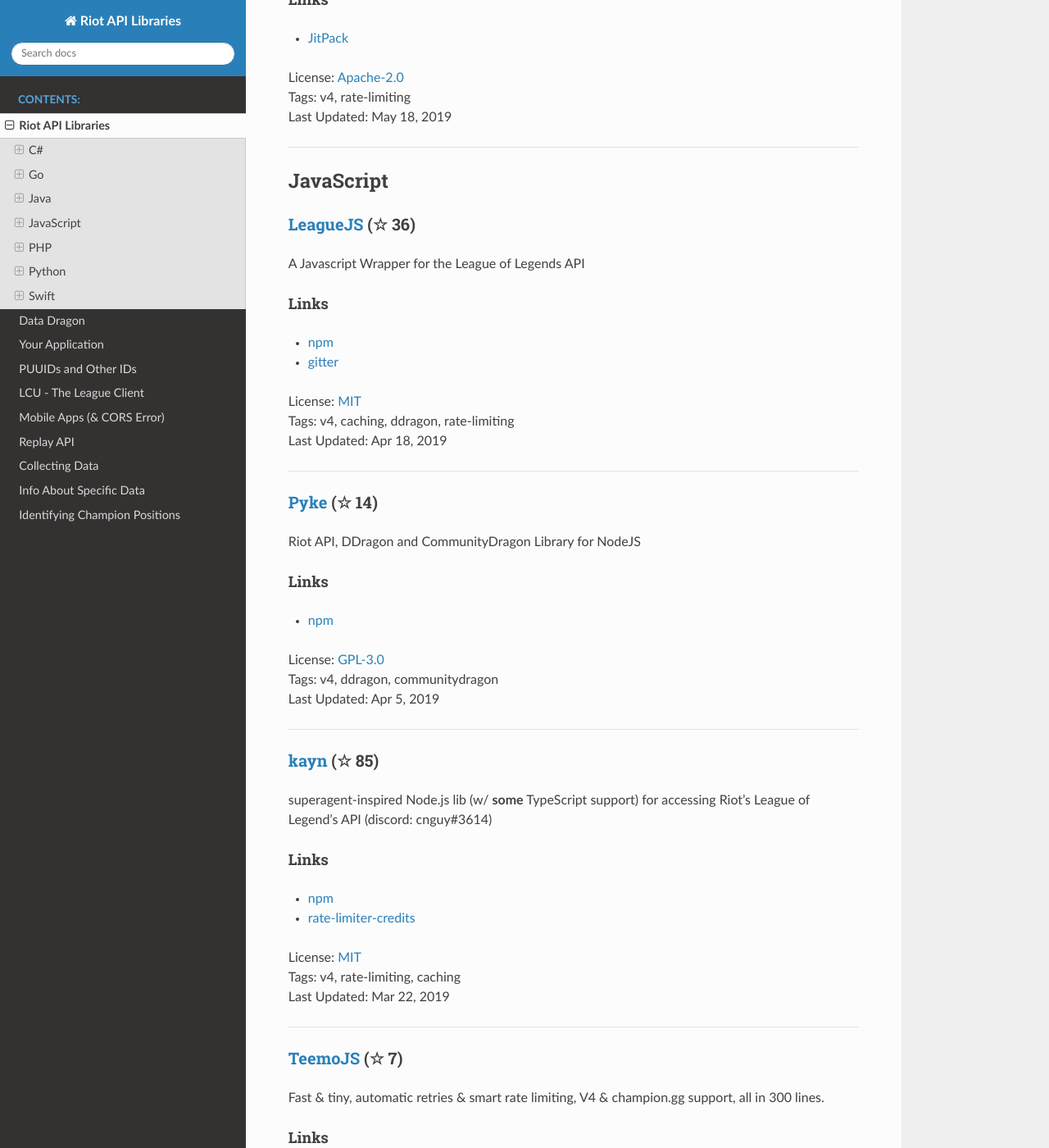
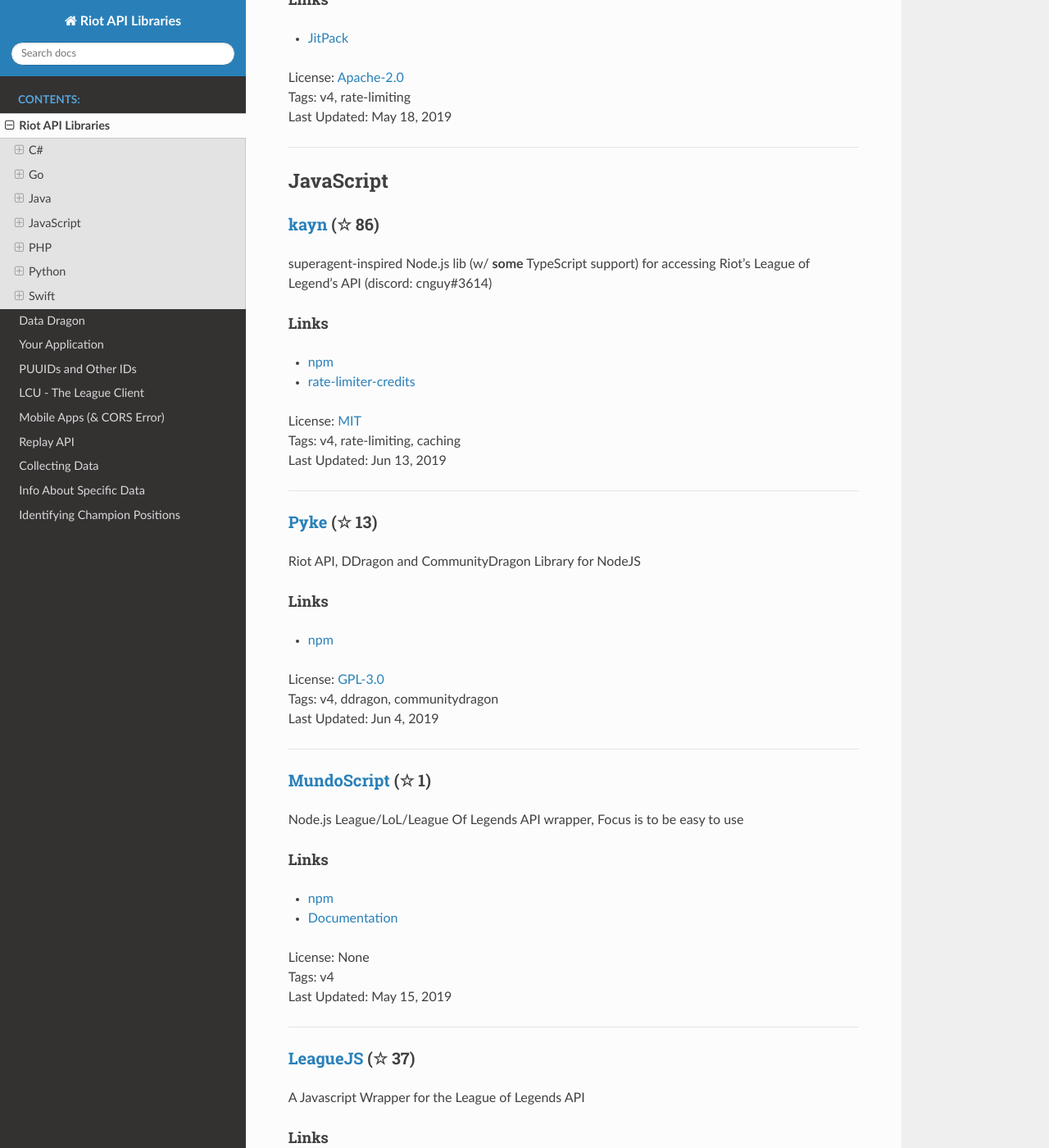
Before and after one commit to WxWatch/riot-api-libraries, a Sphinx documentation site: the page built from docs/libraries.rst, in a window 1280 px wide and 1400 px high, scrolled down 2062 px. Shown: the whole window at 82% size. Built offline with Sphinx 7.4.7 and the Read the Docs theme 2.0.0, drawn with Linux system fonts in a browser that asks for light colours; pages that are not in the unit, such as notebooks, are missing from menus; some of the changed text lies outside the part shown.

```diff
--- a/docs/libraries.rst
+++ b/docs/libraries.rst
@@ -15,11 +15,11 @@ Links
 - `NuGet <https://www.nuget.org/packages/MingweiSamuel.Camille/>`_
 | License: `LGPL-3.0 <http://choosealicense.com/licenses/lgpl-3.0>`_
 | Tags: v3, v4, rate-limiting
-| Last Updated: May 25, 2019
+| Last Updated: Jun 14, 2019
 
 -----------------
 
-`RiotSharp <https://github.com/BenFradet/RiotSharp>`_ (☆ 185)
+`RiotSharp <https://github.com/BenFradet/RiotSharp>`_ (☆ 186)
 ~~~~~~~~~~~~~~~~~~~~~~~~~~~~~~~~~~~~~~~~~~~~~~~~~~~~~~~~~~~~~~~~~~~~~~~~~~~~~~~~~~~~~~~~~~~~~~~~~~~~
 
 RiotSharp's ASP.NET Core integration. **NOTE: NuGet releases are severely outdated, although library itself is maintained!**
@@ -65,7 +65,7 @@ Links
 
 | License: `Apache-2.0 <http://choosealicense.com/licenses/apache-2.0>`_
 | Tags: v4
-| Last Updated: May 28, 2019
+| Last Updated: Jun 7, 2019
 
 -----------------
 
@@ -82,7 +82,7 @@ Links
 - `JavaDoc <http://javadoc.io/doc/com.merakianalytics.orianna/orianna>`_
 | License: `MIT <http://choosealicense.com/licenses/mit>`_
 | Tags: v4, rate-limiting, caching
-| Last Updated: May 24, 2019
+| Last Updated: Jun 6, 2019
 
 -----------------
 
@@ -104,7 +104,54 @@ Links
 JavaScript
 ------------------------------------------
 
-`LeagueJS <https://github.com/Colorfulstan/LeagueJS>`_ (☆ 36)
+`kayn <https://github.com/cnguy/kayn>`_ (☆ 86)
+~~~~~~~~~~~~~~~~~~~~~~~~~~~~~~~~~~~~~~~~~~~~~~~~~~~~~~~~~~~~~~~~~~~~~~~~~~~~~~~~~~~~~~~~~~~~~~~~~~~~
+
+superagent-inspired Node.js lib (w/ **some** TypeScript support) for accessing Riot's League of Legend's API (discord: cnguy#3614)
+
+Links
+::::::::::::::::
+
+- `npm <https://www.npmjs.com/package/kayn>`_
+- `rate-limiter-credits <https://github.com/Colorfulstan/RiotRateLimiter-node>`_
+| License: `MIT <http://choosealicense.com/licenses/mit>`_
+| Tags: v4, rate-limiting, caching
+| Last Updated: Jun 13, 2019
+
+-----------------
+
+`Pyke <https://github.com/systeme-cardinal/Pyke>`_ (☆ 13)
+~~~~~~~~~~~~~~~~~~~~~~~~~~~~~~~~~~~~~~~~~~~~~~~~~~~~~~~~~~~~~~~~~~~~~~~~~~~~~~~~~~~~~~~~~~~~~~~~~~~~
+
+Riot API, DDragon and CommunityDragon Library for NodeJS
+
+Links
+::::::::::::::::
+
+- `npm <https://www.npmjs.com/package/pyke>`_
+| License: `GPL-3.0 <http://choosealicense.com/licenses/gpl-3.0>`_
+| Tags: v4, ddragon, communitydragon
+| Last Updated: Jun 4, 2019
+
+-----------------
+
+`MundoScript <https://github.com/LionelBergen/MundoScript>`_ (☆ 1)
+~~~~~~~~~~~~~~~~~~~~~~~~~~~~~~~~~~~~~~~~~~~~~~~~~~~~~~~~~~~~~~~~~~~~~~~~~~~~~~~~~~~~~~~~~~~~~~~~~~~~
+
+Node.js League/LoL/League Of Legends API wrapper, Focus is to be easy to use
+
+Links
+::::::::::::::::
+
+- `npm <https://www.npmjs.com/package/leagueapiwrapper>`_
+- `Documentation <https://github.com/LionelBergen/MundoScript>`_
+| License: None
+| Tags: v4
+| Last Updated: May 15, 2019
+
+-----------------
+
+`LeagueJS <https://github.com/Colorfulstan/LeagueJS>`_ (☆ 37)
 ~~~~~~~~~~~~~~~~~~~~~~~~~~~~~~~~~~~~~~~~~~~~~~~~~~~~~~~~~~~~~~~~~~~~~~~~~~~~~~~~~~~~~~~~~~~~~~~~~~~~
 
 A Javascript Wrapper for the League of Legends API
@@ -117,37 +164,6 @@ Links
 | License: `MIT <http://choosealicense.com/licenses/mit>`_
 | Tags: v4, caching, ddragon, rate-limiting
 | Last Updated: Apr 18, 2019
-
------------------
-
-`Pyke <https://github.com/systeme-cardinal/Pyke>`_ (☆ 14)
-~~~~~~~~~~~~~~~~~~~~~~~~~~~~~~~~~~~~~~~~~~~~~~~~~~~~~~~~~~~~~~~~~~~~~~~~~~~~~~~~~~~~~~~~~~~~~~~~~~~~
-
-Riot API, DDragon and CommunityDragon Library for NodeJS
-
-Links
-::::::::::::::::
-
-- `npm <https://www.npmjs.com/package/pyke>`_
-| License: `GPL-3.0 <http://choosealicense.com/licenses/gpl-3.0>`_
-| Tags: v4, ddragon, communitydragon
-| Last Updated: Apr 5, 2019
-
------------------
-
-`kayn <https://github.com/cnguy/kayn>`_ (☆ 85)
-~~~~~~~~~~~~~~~~~~~~~~~~~~~~~~~~~~~~~~~~~~~~~~~~~~~~~~~~~~~~~~~~~~~~~~~~~~~~~~~~~~~~~~~~~~~~~~~~~~~~
-
-superagent-inspired Node.js lib (w/ **some** TypeScript support) for accessing Riot's League of Legend's API (discord: cnguy#3614)
-
-Links
-::::::::::::::::
-
-- `npm <https://www.npmjs.com/package/kayn>`_
-- `rate-limiter-credits <https://github.com/Colorfulstan/RiotRateLimiter-node>`_
-| License: `MIT <http://choosealicense.com/licenses/mit>`_
-| Tags: v4, rate-limiting, caching
-| Last Updated: Mar 22, 2019
 
 -----------------
 
@@ -182,7 +198,7 @@ Links
 - `Repository <https://github.com/supergrecko/RiotQuest>`_
 | License: `MIT <http://choosealicense.com/licenses/mit>`_
 | Tags: v4, rate-limiting, cache, dto-support, laravel-integration
-| Last Updated: Jun 1, 2019
+| Last Updated: Jun 13, 2019
 
 -----------------
 
```
Also changed, not shown: other parts of docs/libraries.rst (+5 -5 lines).
